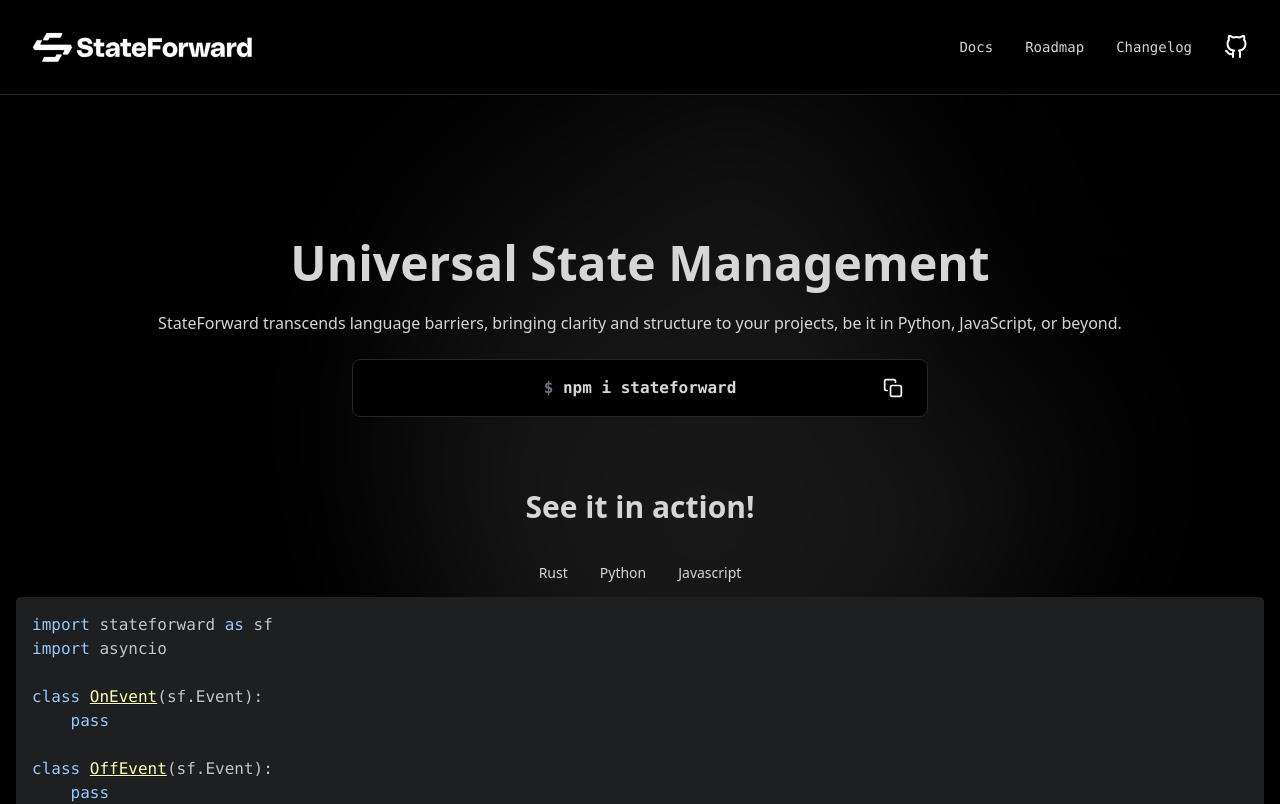
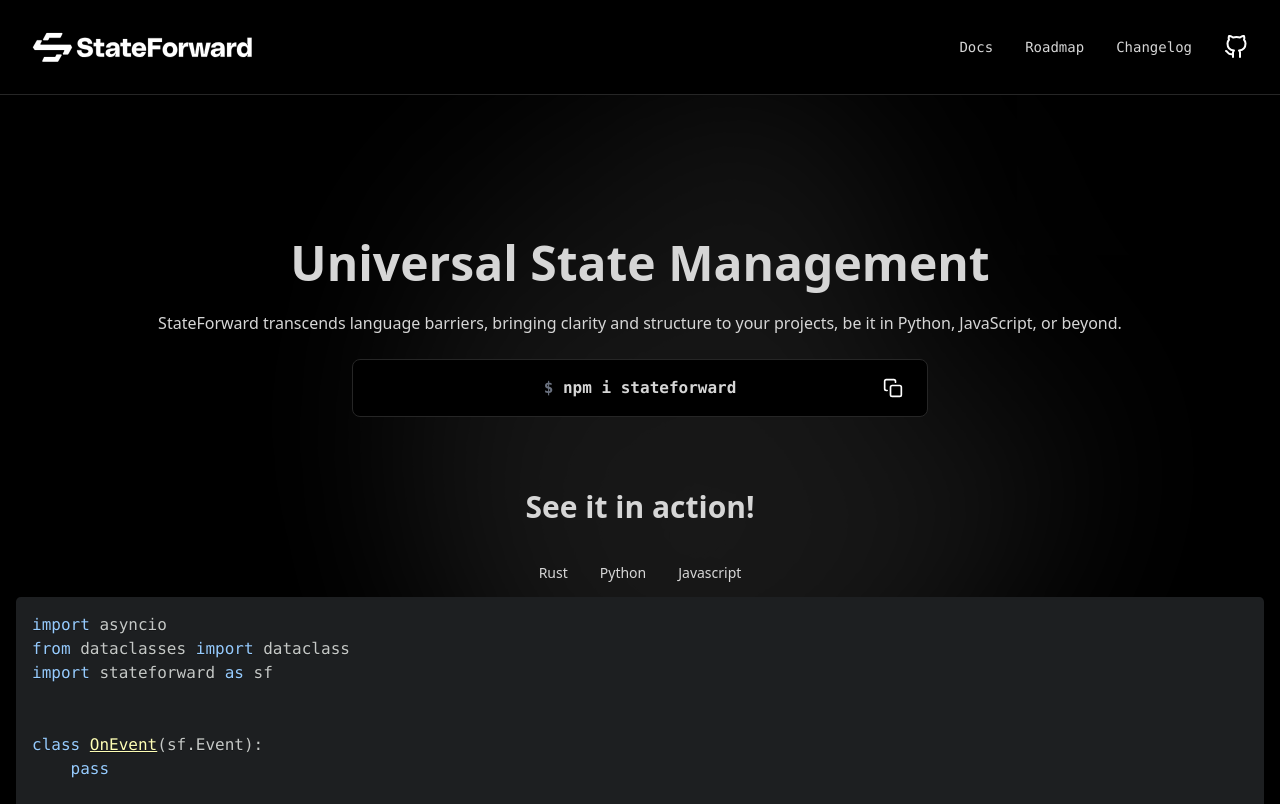
Before and after one commit to stateforward/stateforward_website, a Next.js app: page / in a window 1280 px wide. Shown: the top 804 px of the page. Built offline with nearby package versions, Linux system fonts and the light colour scheme.

Commit message:
update python example

```diff
--- a/components/TabbedContent.js
+++ b/components/TabbedContent.js
@@ -33,46 +33,75 @@
       default:
         return (
           <SyntaxHighlighter language="python" style={atomDark}>
-{`import stateforward as sf
-import asyncio
+{`import asyncio
+from dataclasses import dataclass
+import stateforward as sf
+
 
 class OnEvent(sf.Event):
     pass
 
+
 class OffEvent(sf.Event):
     pass
 
+
+class PrintBehavior(sf.Behavior):
+    def activity(self, event: sf.Event = None):
+        pass
+
+
+@dataclass(unsafe_hash=True)
+class FooEvent(sf.Event):
+    foo: str
+
+
 class LightSwitch(sf.AsyncStateMachine):
+    flashing = False
+    FlashEvent = sf.when(lambda self, event=None: self.model.flashing)
+
     class On(sf.State):
-        async def entry(self, event: OnEvent):
-            print("Light on")
-
-        async def exit(self, event: OffEvent):
-            print("Switching off...")
+        entry = sf.redefine(PrintBehavior)
+        exit = sf.redefine(PrintBehavior)
 
     class Off(sf.State):
-        async def entry(self, event: OffEvent):
-            print("Light off")
+        entry = sf.redefine(PrintBehavior)
+        exit = sf.redefine(PrintBehavior)
 
-        async def exit(self, event: OnEvent):
-            print("Switching on...")
+    class Broken(sf.State):
+        pass
+
+    class Flashing(sf.State):
+        pass
 
     initial = sf.initial(Off)
     transitions = sf.collection(
         sf.transition(OnEvent, source=Off, target=On),
         sf.transition(OffEvent, source=On, target=Off),
+        sf.transition(FlashEvent, source=Off, target=Flashing),
     )
 
-async def main():
+
+class ThreeWay(LightSwitch):
+    pass
+
+async def light_switch_main():
+    # instantiate a light switch
     light_switch = LightSwitch()
+    # start the interpreter and wait for it to be settled
     await light_switch.interpreter.start()
+    # output the current states of the state machine
     print(light_switch.state)
-    await sf.dispatch(OnEvent(), light_switch)
+    # dispatch a OnEvent to the state machine
+    await sf.send(OnEvent(), light_switch)
+    # output the current states of the state machine
     print(light_switch.state)
-    await sf.dispatch(OffEvent(), light_switch)
-    print(light_switch.state)
+    # dispatch a OffEvent to the state machine
+    await sf.send(OffEvent(), light_switch)
 
-asyncio.run(main())`}
+
+asyncio.run(light_switch_main())
+`}
           </SyntaxHighlighter>
         );
     }
```
